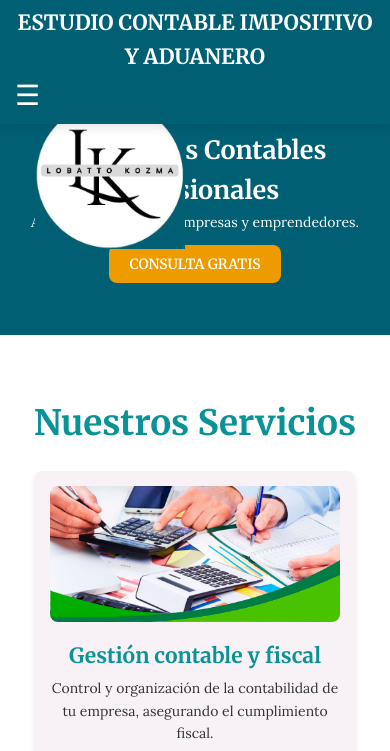
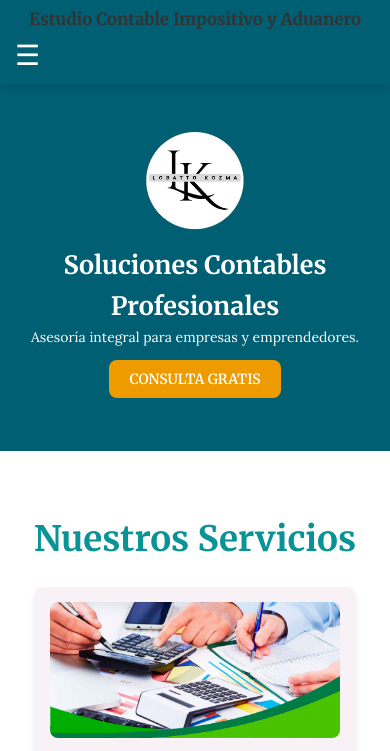
Before and after one commit to LautaroLuchesi/estudio-contable-impositivo-aduanero, a website: page index.html in a window 390 px wide. Shown: the top 751 px of the page. Drawn offline with Linux system fonts and the light colour scheme.

Commit message:
acomodando el logo y boton

```diff
--- a/scss/layout/_cabezera.scss
+++ b/scss/layout/_cabezera.scss
@@ -24,13 +24,6 @@
     align-items: center;
     flex-wrap: wrap;
     padding: 0 15px;
-
-    .logo {
-      font-size: 1.5rem;
-      color: #fff;
-      text-transform: uppercase;
-    }
-
     nav {
       ul.nav-links {
         display: flex;
@@ -83,37 +76,22 @@
     }
   }
 }
-
-
-// Ya no se usa porque el logo fue movido
-// .logo-container {
-//   display: flex;
-//   align-items: center;
-//   gap: 10px;
-
-//   img {
-//     width: 58px;
-//     height: auto;
-//   }
-// }
-
-// Nuevo logo separado dentro del hero
 .logo-separado {
-  position: absolute;
-  bottom: 20px;
-  left: 20px;
   max-width: 150px;
+  margin-bottom: 15px;
 
   img {
     width: 100%;
     height: auto;
   }
+
+  @media (max-width: 768px) {
+    margin: 0 auto 15px;
+    display: flex;
+    justify-content: center;
+    max-width: 100px;
+  }
 }
-
-.hero .container {
-  position: relative; // Para que .logo-separado se posicione dentro
-}
-
 // Estilos generales
 body {
   font-family: 'Lora', serif;
```
Also changed, not shown: css/main.css, 1 other file.
